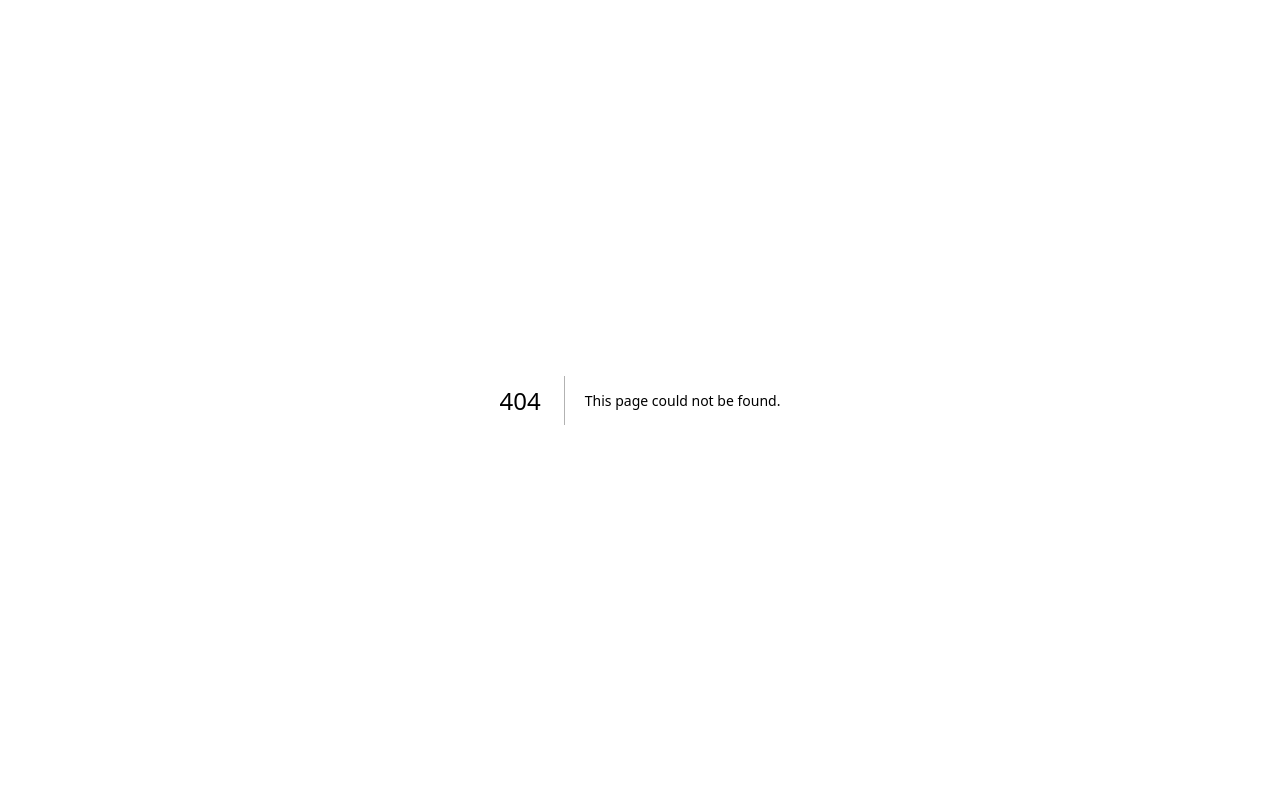
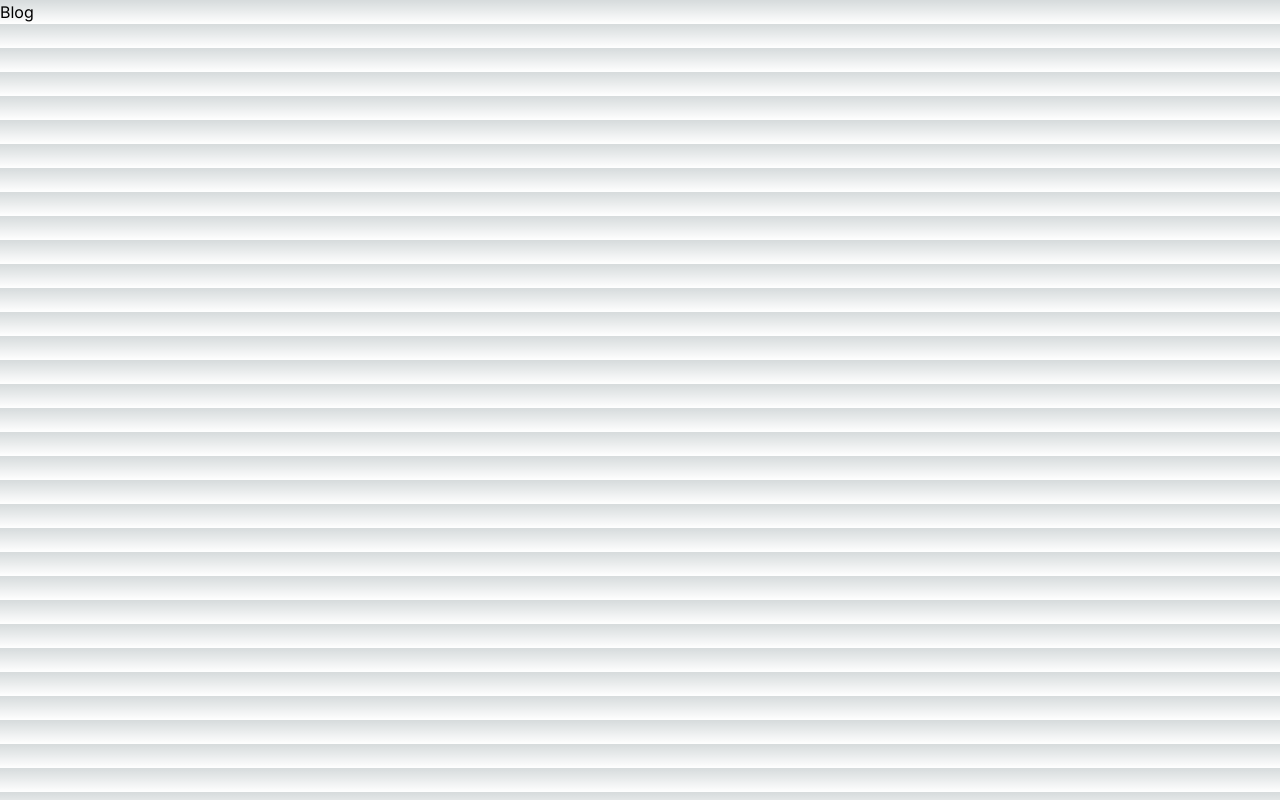
Before and after one commit to mslew/blog, a Next.js app: page /blog in a window 1280 px wide. Before the commit this address had no page. Built offline with nearby package versions, Linux system fonts and the light colour scheme.

Commit message:
added files

```diff
--- /dev/null
+++ b/src/app/blog/page.tsx
@@ -0,0 +1,9 @@
+import React from 'react'
+
+const Blog = () => {
+  return (
+    <div>Blog</div>
+  )
+}
+
+export default Blog
--- a/tailwind.config.ts
+++ b/tailwind.config.ts
@@ -8,6 +8,13 @@ const config: Config = {
   ],
   theme: {
     extend: {
+      screens: {
+        '-2xl': {max: '1536px'},
+        '-xl': {max: '1280px'},
+        '-lg': {max: '1024px'},
+        '-md': {max: '768px'},
+        '-sm': {max: '640px'},
+      },
       backgroundImage: {
         'gradient-radial': 'radial-gradient(var(--tw-gradient-stops))',
         'gradient-conic':
```
Also changed, not shown: 1 other file (tests, documents, lock files or other folders).
